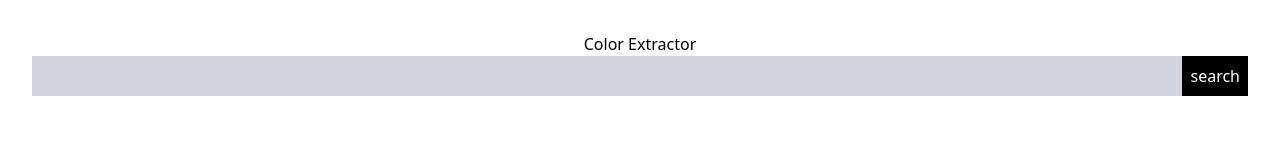
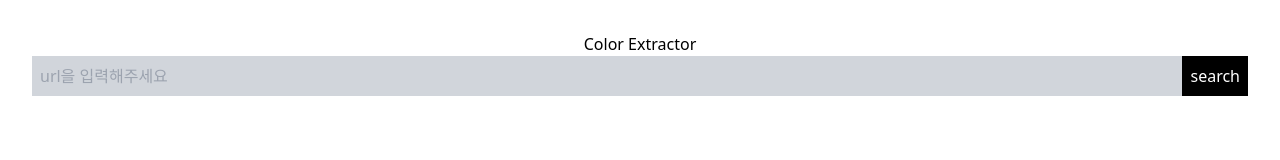
Before and after one commit to color-extractor/color-extractor, a React (Vite) app: page / in a window 1280 px wide. Shown: the top 160 px of the page. Built offline with nearby package versions, Linux system fonts and the light colour scheme.

Commit message:
feat: 키보드 enter Key로 검색하게 수정

```diff
--- a/src/components/topContent/searchInputBox.jsx
+++ b/src/components/topContent/searchInputBox.jsx
@@ -4,10 +4,16 @@ function SearchInputBox({ onSearch }) {
   const [url, setUrl] = useState("");
 
   const handleSearch = async () => {
+    if (url.trim() === "") {
+      return;
+    }
     await onSearch(url);
   };
 
   const handleInputUrl = (event) => {
+    if (event.key === "Enter") {
+      handleSearch();
+    }
     setUrl(event.currentTarget.value);
   };
 
@@ -15,11 +21,15 @@ function SearchInputBox({ onSearch }) {
     <div className="flex items-center gap-2 bg-gray-300">
       <input
         type="text"
-        className="flex-1 bg-gray-300 text-black outline-none"
+        className="flex-1 bg-gray-300 ml-2 text-black outline-none"
         value={url}
         onChange={(event) => {
           handleInputUrl(event);
         }}
+        onKeyDown={(event) => {
+          handleInputUrl(event);
+        }}
+        placeholder="url을 입력해주세요"
       />
       <button
         className="bg-black p-2 text-white"
```
